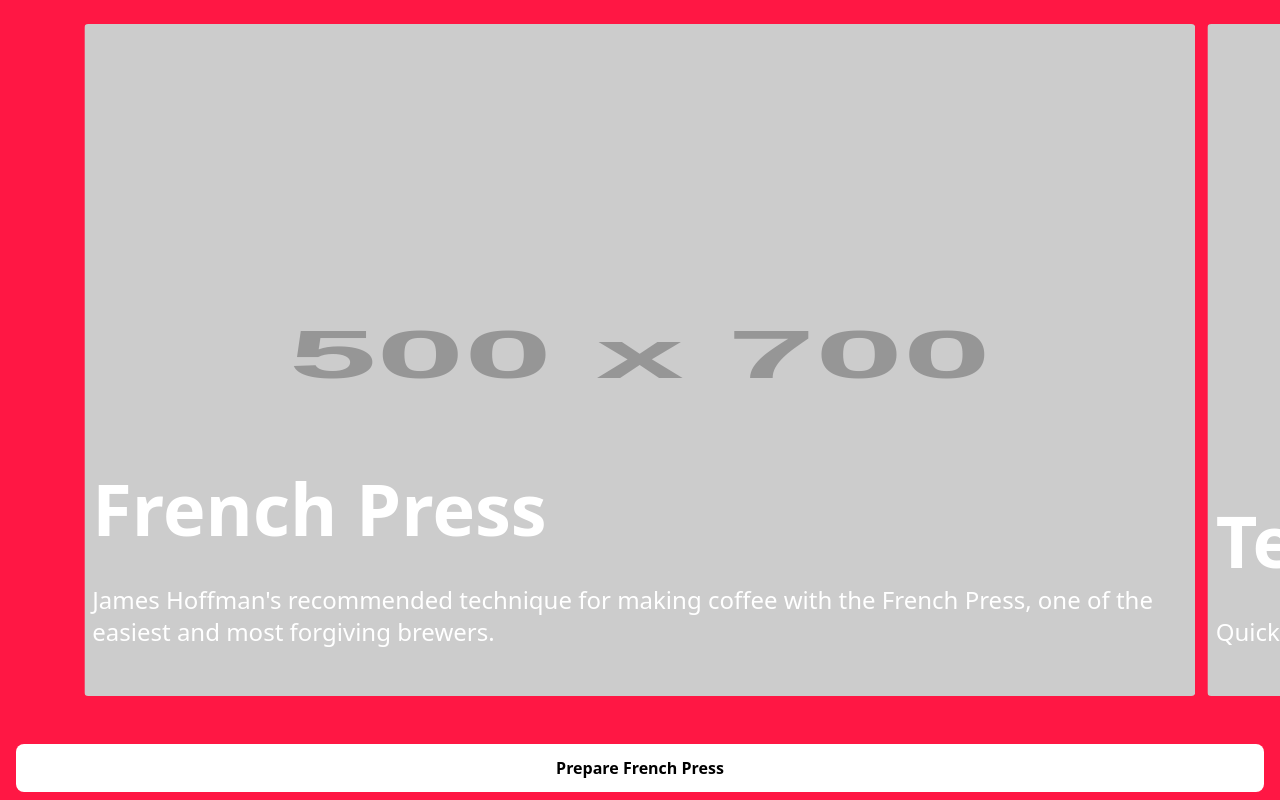
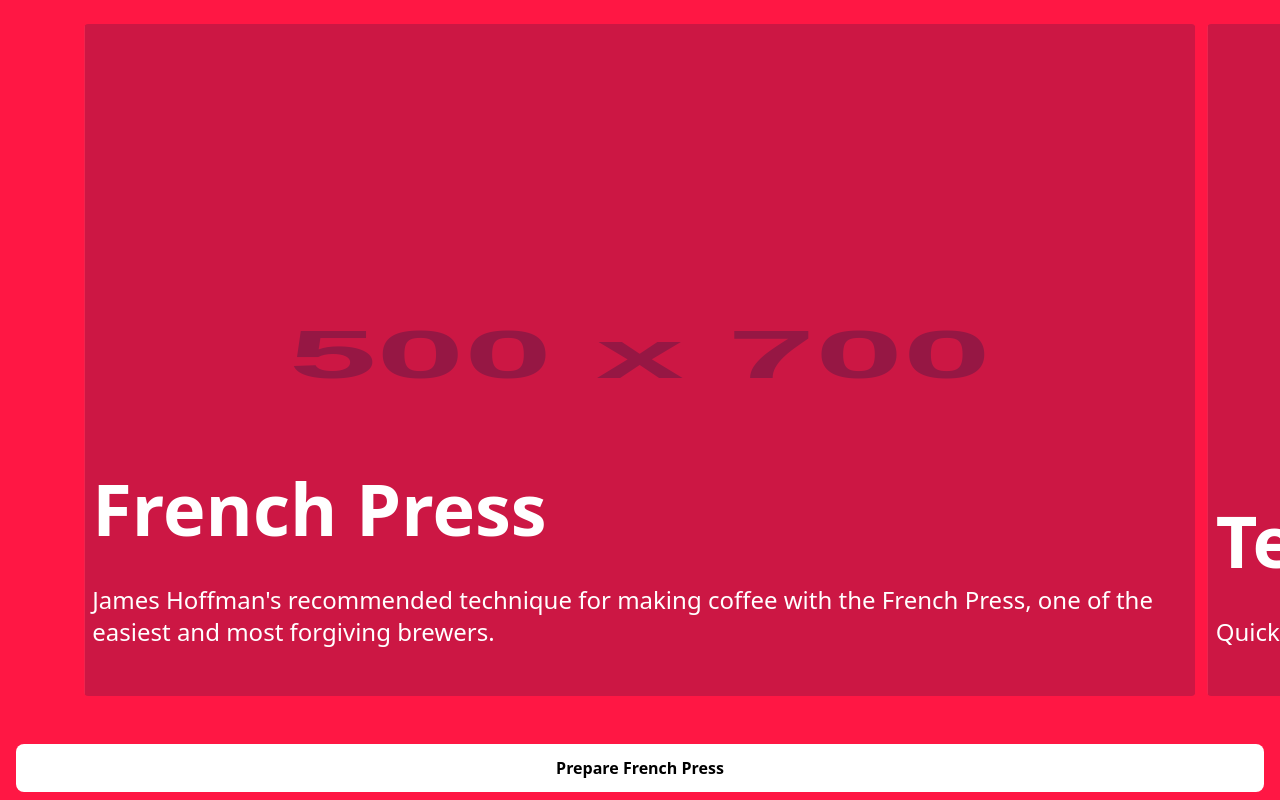
Before and after one commit to nielsrowinbik/qoffeetime, a Next.js app: page / in a window 1280 px wide. Built offline with nearby package versions, Linux system fonts and the light colour scheme.

Commit message:
Add blending mode to recipe slide image

```diff
--- a/components/RecipeSlide.tsx
+++ b/components/RecipeSlide.tsx
@@ -1,13 +1,16 @@
 import Image from 'next/image';
 import Link from 'next/link';
+
+// FIXME: The solution to have the <a> and the <article> both take up the full height isn't pretty...
 
 export default function RecipeSlide({ name, slug, tagline, ...recipe }) {
     return (
         <Link href={`/${slug}`}>
-            <a>
-                <article>
+            <a className="w-full h-full relative block">
+                <article className="w-full h-full relative block">
+                    <div className="bg-brewtime-red relative w-full h-full">
                         <Image
-                        className="bg-brewtime-red mix-blend-darken rounded"
+                            className="mix-blend-darken rounded"
                             layout="fill"
                             src="https://via.placeholder.com/500x700"
                         />
@@ -17,6 +20,7 @@ export default function RecipeSlide({ name, slug, tagline, ...recipe }) {
                                 {tagline}
                             </h3>
                         </header>
+                    </div>
                 </article>
             </a>
         </Link>
```
Lines whose indentation alone changed are shown as unchanged.
